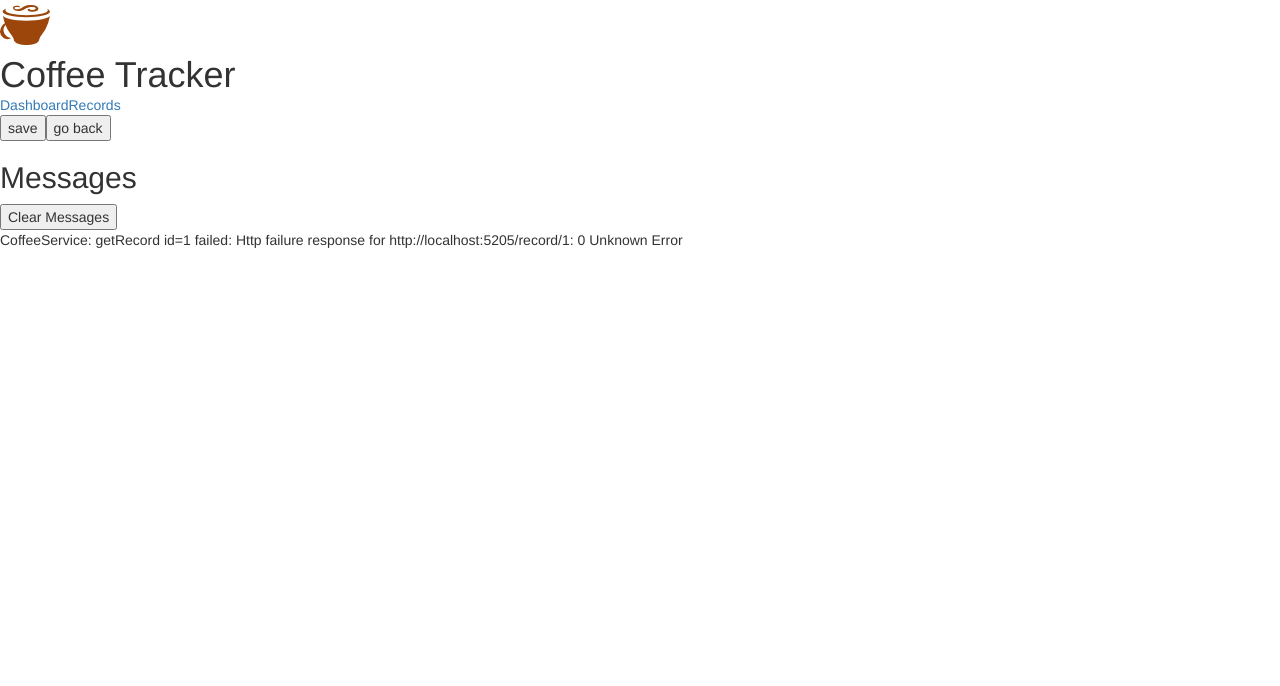
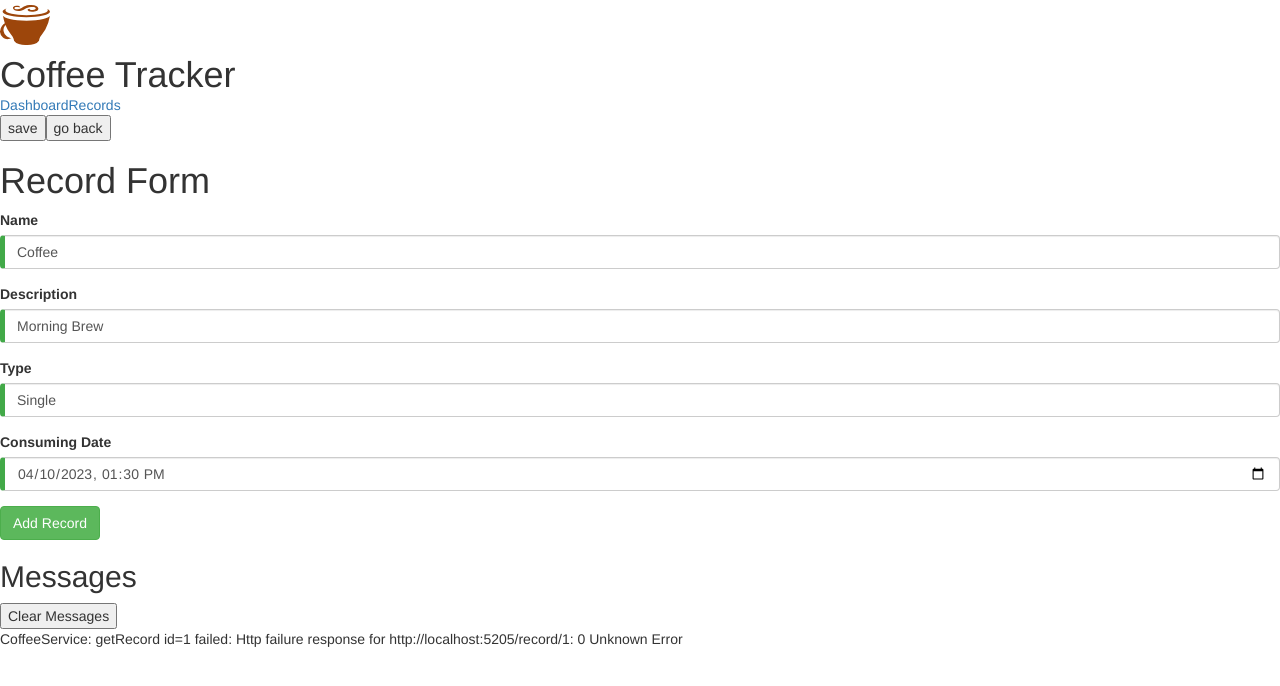
Before and after one commit to 1heykal/coffee-tracker-ng, an Angular app: page /records/1 in a window 1280 px wide. Shown: the top 686 px of the page. Built offline with nearby package versions, Linux system fonts and the light colour scheme; no server answers.

Commit message:
solved date issues

```diff
--- a/package.json
+++ b/package.json
@@ -20,7 +20,7 @@
     "@angular/router": "^17.0.6",
     "ngx-bootstrap": "^12.0.0",
     "rxjs": "~7.8.0",
-    "tslib": "^2.3.0",
+    "tslib": "^2.6.2",
     "zone.js": "~0.14.2"
   },
   "devDependencies": {
@@ -34,6 +34,6 @@
     "karma-coverage": "~2.2.0",
     "karma-jasmine": "~5.1.0",
     "karma-jasmine-html-reporter": "~2.1.0",
-    "typescript": "~5.2.2"
+    "typescript": "^5.2.2"
   }
 }
--- a/src/app/app.component.html
+++ b/src/app/app.component.html
@@ -6,4 +6,5 @@
 </nav>
 
 <router-outlet></router-outlet>
+<app-record-form></app-record-form>
 <app-messages></app-messages>
--- a/src/app/app.module.ts
+++ b/src/app/app.module.ts
@@ -11,7 +11,7 @@ import { DashboardComponent } from './dashboard/dashboard.component';
 import { HttpClientModule } from '@angular/common/http';
 import { SvgComponent } from './svg/svg.component';
 import { RecordFormComponent } from './record-form/record-form.component';
-import { BsDatepickerModule } from 'ngx-bootstrap/datepicker'
+
 @NgModule({
   declarations: [
     AppComponent,
@@ -26,8 +26,7 @@ import { BsDatepickerModule } from 'ngx-bootstrap/datepicker'
     BrowserModule,
     AppRoutingModule,
     FormsModule,
-    HttpClientModule,
-    BsDatepickerModule.forRoot()
+    HttpClientModule
   ],
   providers: [],
   bootstrap: [AppComponent]
--- a/src/app/coffee.service.ts
+++ b/src/app/coffee.service.ts
@@ -42,7 +42,7 @@ export class CoffeeService {
 
   addRecord(record: Record) : Observable<any> {
     return this.http.post(this.recordsUrl, record).pipe(
-      tap(_ => this.log(`added record id= ${record.id}`)),
+      tap(response => this.log(`added record id= ${(response as Record).id}`)),
       catchError(this.handleError<any>('addRecord'))
     );
   }
--- a/src/app/record-form/record-form.component.html
+++ b/src/app/record-form/record-form.component.html
@@ -1,14 +1,34 @@
 <div [hidden]="submitted">
     <h1>Record Form</h1>
-    <form #recordForm="ngForm" (ngSubmit)="onSubmit()">
+    <form  #recordForm="ngForm" (ngSubmit)="onSubmit()">
         <div class="form-group">
             <label for="name">Name</label>
             <input type="text" #name="ngModel" class="form-control" [(ngModel)]="model.name" id="name" name="name" required>
         </div>
-
-
-
-
-        <button type="submit" class="btn btn-success">Add Record</button>
+        <div [hidden]="name.valid || name.pristine" class="alert alert-danger">
+            Name is required
+        </div>
+        <div class="form-group">
+            <label for="description">Description</label>
+            <input type="text" #description="ngModel" class="form-control" [(ngModel)]="model.description"  id="description" name="description" required >
+        </div>
+        <div [hidden]="description.valid || description.pristine" class="alert alert-danger">
+            Desription is required
+        </div>
+        <div class="form-group">
+            <label for="type">Type</label>
+            <input type="text" #type="ngModel" id="type" [(ngModel)]="model.type" class="form-control" required name="type">
+        </div>
+        <div [hidden]="type.valid || type.pristine" class="alert alert-danger">
+            Type is required
+        </div>
+        <div class="form-group">
+            <label for="consuming-date">Consuming Date</label>
+            <input type="datetime-local" #consumingDate="ngModel"  class="form-control" id="consuming-date" name="consumingDate" [(ngModel)]="model.consumingDate" required>
+        </div>
+        <div [hidden]="consumingDate.valid || consumingDate.pristine" class="alert alert-danger">
+            Consumig Date is required
+        </div>
+        <button type="submit" class="btn btn-success" [disabled]="!recordForm.form.valid">Add Record</button>
     </form>
 </div>
--- a/src/app/record-form/record-form.component.ts
+++ b/src/app/record-form/record-form.component.ts
@@ -1,23 +1,27 @@
 import { Component } from '@angular/core';
 import { RecordFormModel } from '../record-form-model';
 import { CoffeeService } from '../coffee.service';
+import { Record } from '../record';
 
 @Component({
   selector: 'app-record-form',
   templateUrl: './record-form.component.html',
   styleUrls: ['./record-form.component.css']
 })
+
 export class RecordFormComponent {
-
   constructor(private coffeeService: CoffeeService){
-
   }
   model = new RecordFormModel('Coffee', 'Morning Brew', 'Single', '2023-04-10T13:30:00')
 
   submitted = false;
 
   onSubmit(){
+
     this.submitted = true;
-      //this.coffeeService.addRecord();
+
+    this.coffeeService.addRecord(this.model)
+      .subscribe();
   }
+
 }
--- a/src/app/record.ts
+++ b/src/app/record.ts
@@ -1,5 +1,5 @@
 export interface Record{
-    id: number,
+    id?: number,
     name: string,
     description: string,
     type: string,
--- a/src/styles.css
+++ b/src/styles.css
@@ -1,7 +1,15 @@
 /* You can add global styles to this file, and also import other style files */
 @import
-url('https://unpkg.com/bootstrap@3.3.7/dist/css/bootstrap.min.css')
+url('https://unpkg.com/bootstrap@3.3.7/dist/css/bootstrap.min.css');
 
 /* div{
     background-color: chocolate;
 } */
+
+.ng-valid[required], .ng-valid.required{
+    border-left: 5px solid #42A948;
+}
+
+.ng-invalid:not(form){
+    border-left: 5px solid #a94442;
+}
```
Also changed, not shown: 1 other file (tests, documents, lock files or other folders).
